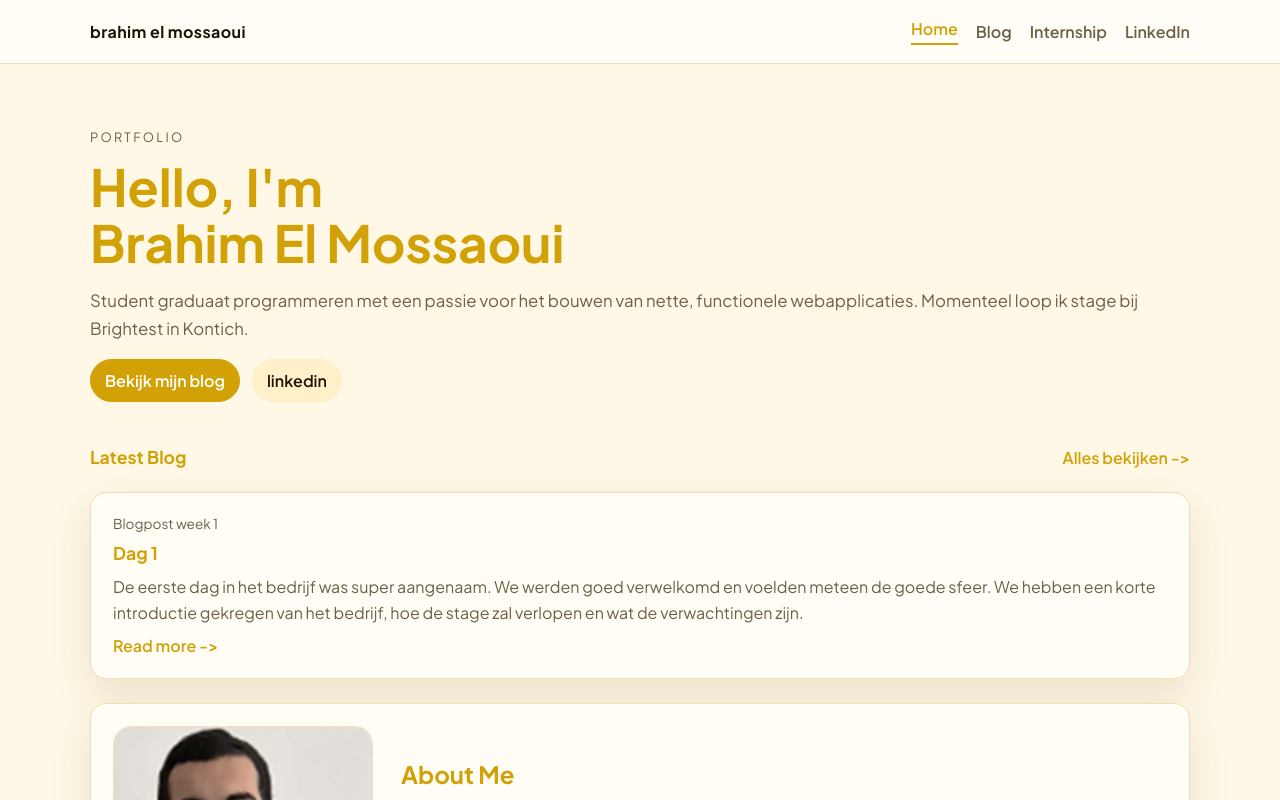
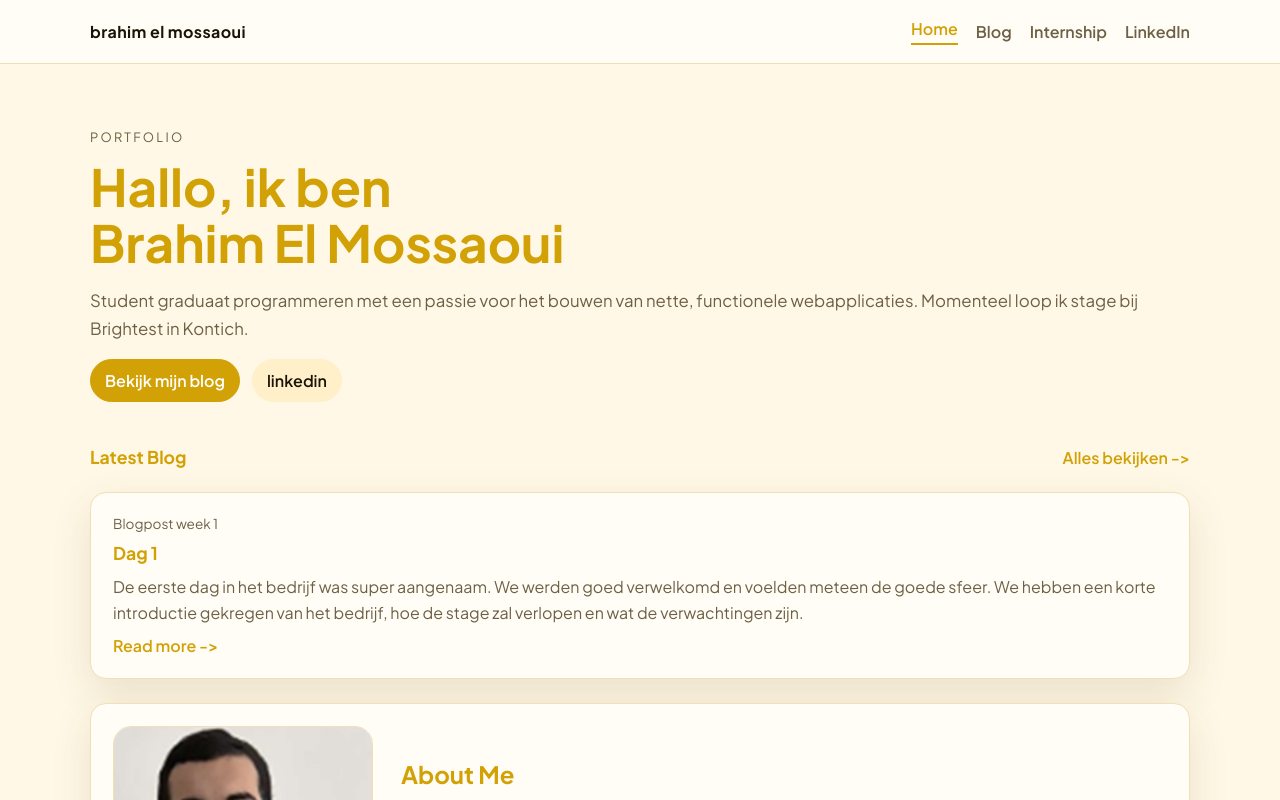
Before and after one commit to brahimElMossaoui/portfolio, a React (Vite) app: page / in a window 1280 px wide. Shown: the top 800 px of the page. Built offline with nearby package versions, Linux system fonts and the light colour scheme.

Commit message:
eng naar nl

```diff
--- a/src/pages/Home.tsx
+++ b/src/pages/Home.tsx
@@ -12,7 +12,7 @@ export default function Home() {
         <div>
           <p className="eyebrow">Portfolio</p>
           <h1 className="hero-title">
-            Hello, I'm
+            Hallo, ik ben
             <br />
             Brahim El Mossaoui
           </h1>
```
